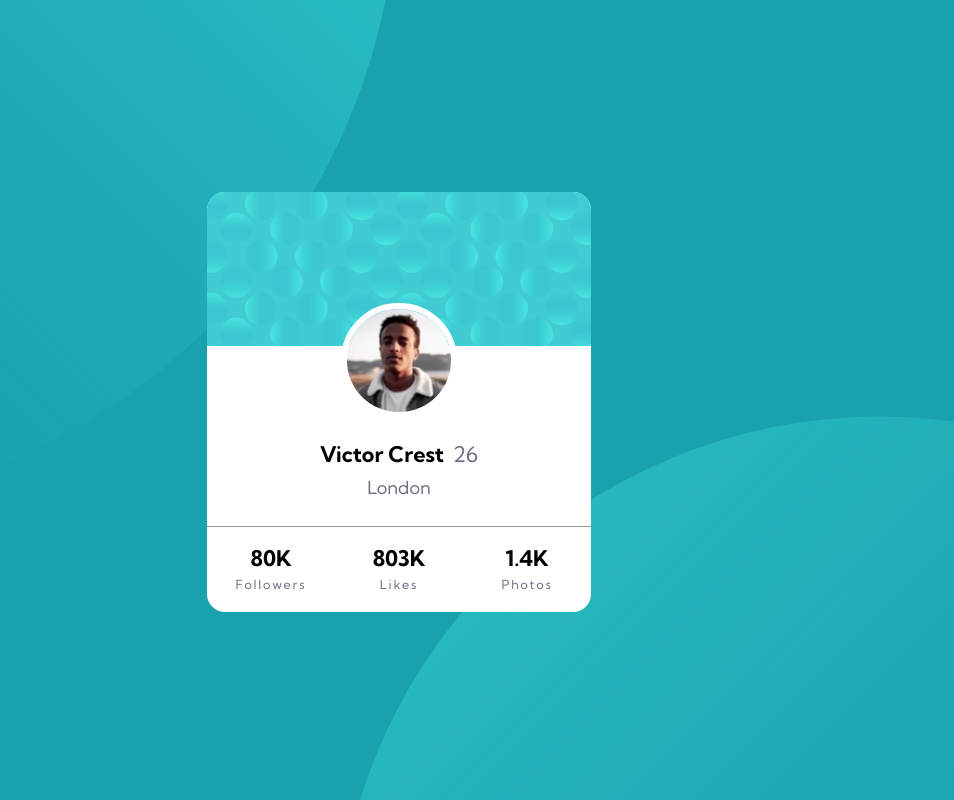
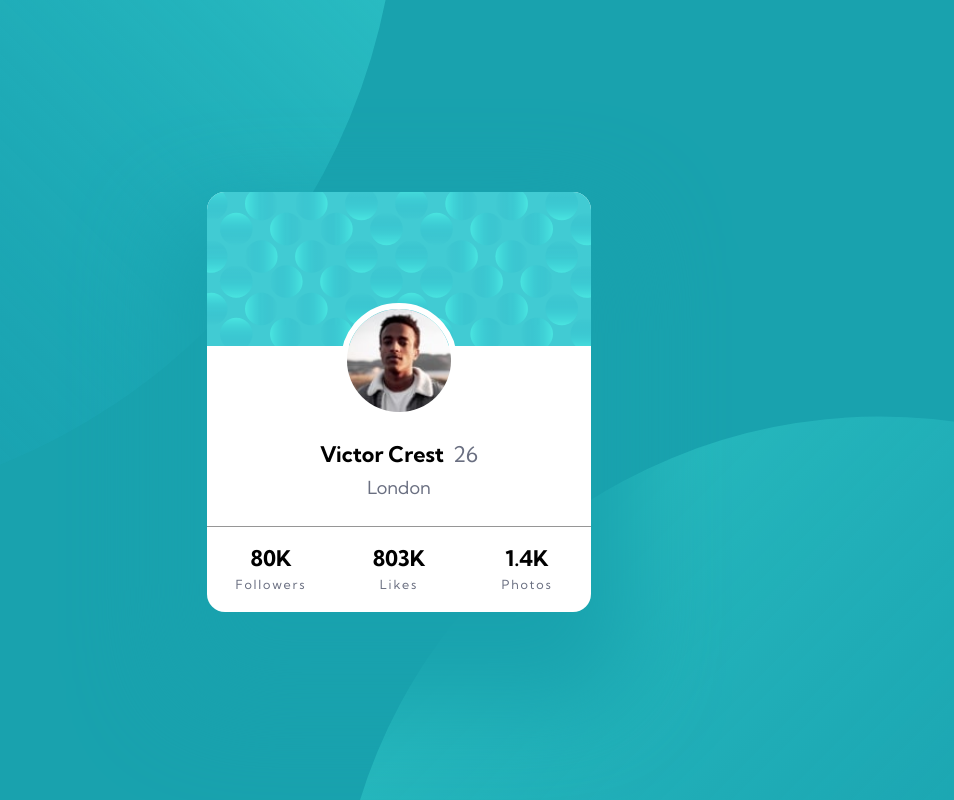
Before and after one commit to Asya0601/profile-card-component-main, a plain HTML site: page index.html in a window 1280 px wide. Shown: the whole page, without its empty margins (241-1195 px from the left). Drawn offline with Linux system fonts and the light colour scheme.

Commit message:
Update styles.css

```diff
--- a/styles.css
+++ b/styles.css
@@ -95,6 +95,8 @@ body{
     z-index: 1;
 
     border-radius: 1rem;
+
+    box-shadow: 0px 56px 94px 37px var(--darkCyan);
 }
 
 .wallpaperOfPost{
```
